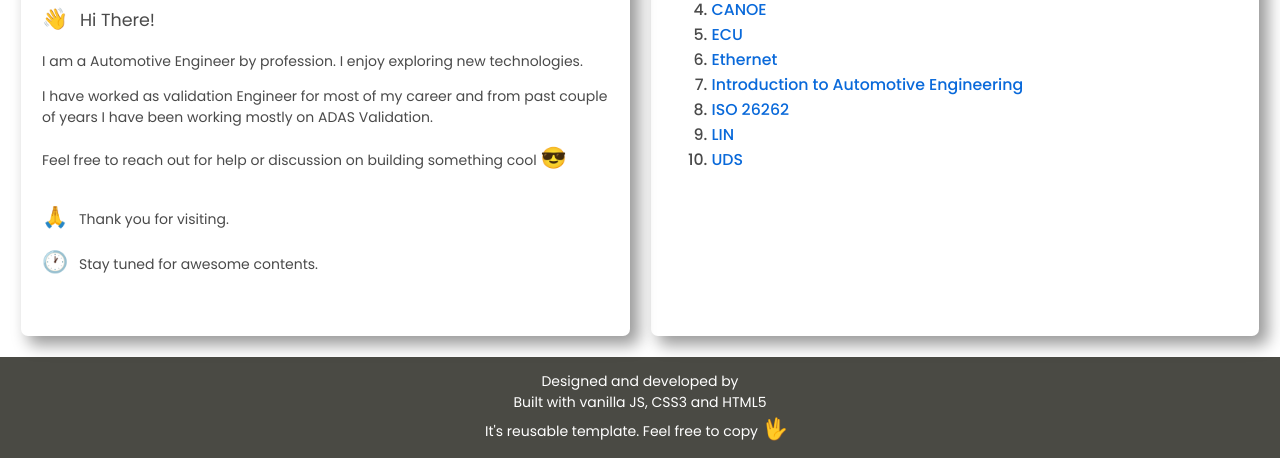
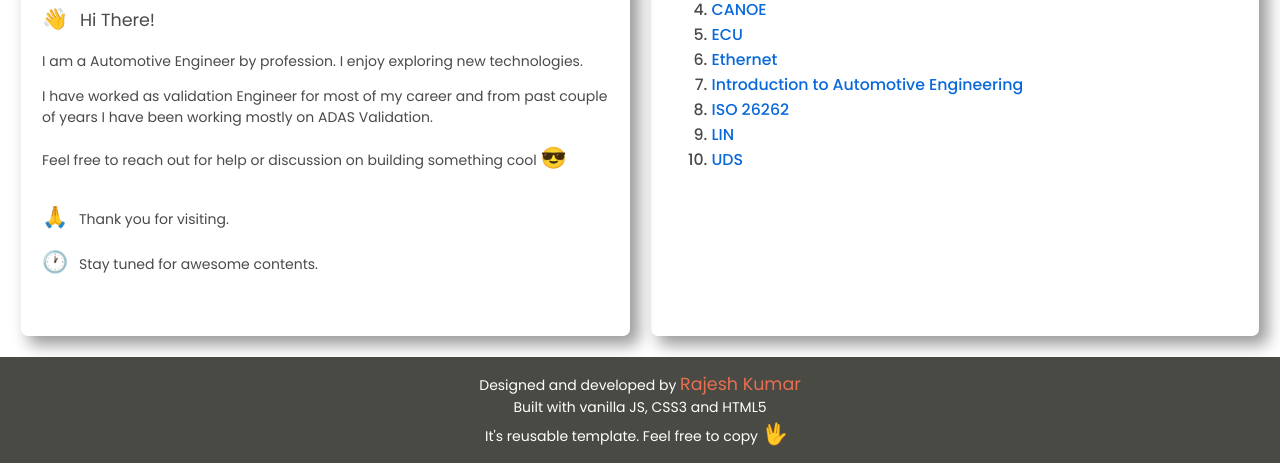
Before and after one commit to MerlinDevarapaga/merlind.github.io, a plain HTML site: page index.html in a window 1280 px wide. Shown: the part 438-901 px from the top of the page. Drawn offline with nearby package versions, Linux system fonts and the light colour scheme.

Commit message:
update on content

```diff
--- a/index.html
+++ b/index.html
@@ -81,7 +81,7 @@
         <p>
           Designed and developed by
           <span class="footer--name">
-<!--            <a href="https://github.com/rajeshtezu90" target="_blank" rel="noopener noreferrer">Rajesh Kumar</a>-->
+            <a href="https://github.com/rajeshtezu90" target="_blank" rel="noopener noreferrer">Rajesh Kumar</a>
           </span>
         </p>
         <p>Built with vanilla JS, CSS3 and HTML5</p>
```
